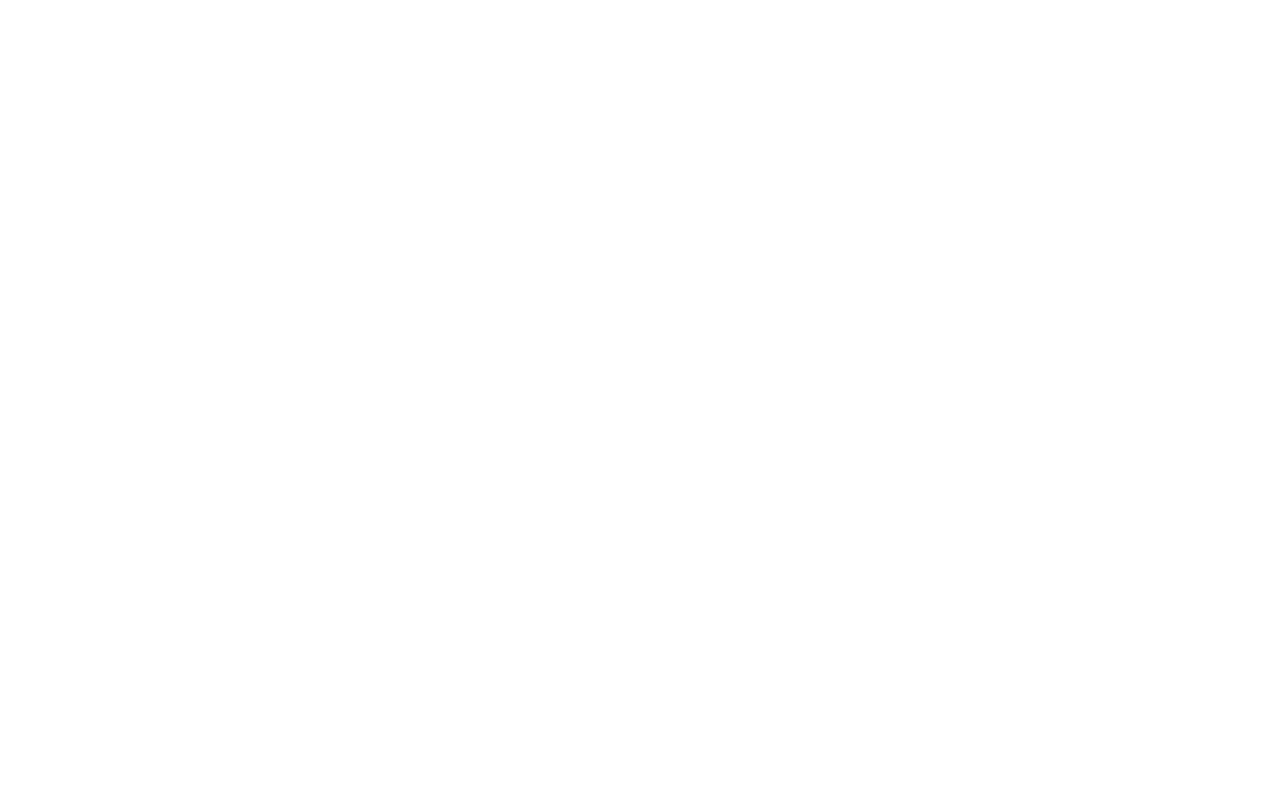
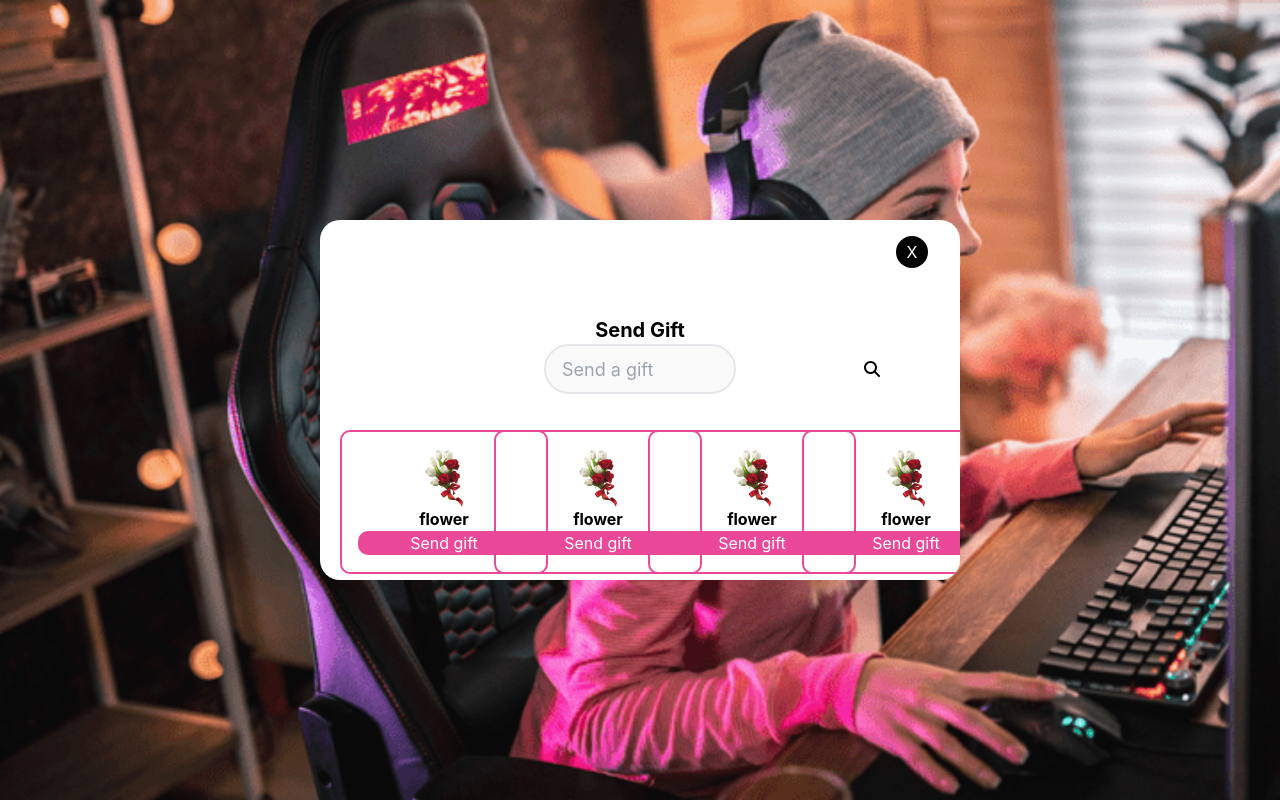
Before and after one commit to Mikepn02/live-streaming-platform, a React (Create React App) app: page /gift in a window 1280 px wide. Before the commit this address had no page. Built offline with nearby package versions, Linux system fonts and the light colour scheme.

Commit message:
final commit

```diff
--- a/src/App.css
+++ b/src/App.css
@@ -98,6 +98,7 @@
   background-image: url('../public/assets/programmer.jpeg');
   background-repeat: no-repeat;
   background-size: cover;
+  /* opacity: 80%; */
 }
 .challenge-bg{
   background-image: url('../public/assets/challenger.png');
--- a/src/App.js
+++ b/src/App.js
@@ -17,6 +17,8 @@
 import SettingContent from "./pages/dashboard-content/SettingContent";
 import Livestream from "./pages/dashboard-content/Livestream";
 import ChallengePage from "./pages/dashboard-content/ChallengePage";
+import AddCoins from "./pages/dashboard-content/AddCoins";
+import SendGift from "./pages/dashboard-content/Gift";
 
 function App() {
   const [isAuthenticated, setIsAuthenticated] = useState(false);
@@ -71,7 +73,15 @@
           />
           <Route
             path="/challenge"
-            element={<ChallengePage/>}
+            element={<ChallengePage />}
+          />
+          <Route
+            path="/coins"
+            element={<AddCoins />}
+          />
+          <Route
+            path="/gift"
+            element={<SendGift/>}
           />
           <Route path="/authentication" element={<Signup />} />
           <Route path="/dashboard/card" element={<Streamcard />} />
--- /dev/null
+++ b/src/components/cards/Giftcard.js
@@ -0,0 +1,15 @@
+import React from 'react'
+
+const Giftcard = ({image,gift}) => {
+    return (
+        <div>
+            <div className='border-2 border-pink-500 w-52 p-4 h-36 rounded-[10px] flex flex-col items-center justify-center'>
+                <img src={image} alt='flower'/>
+                <h1 className='text-center font-bold'>{gift}</h1>
+                <button className='text-white bg-pink-500 w-full rounded-[10px]'>Send gift</button>
+                </div>
+        </div>
+    )
+}
+
+export default Giftcard
--- a/src/constants/index.js
+++ b/src/constants/index.js
@@ -503,3 +503,53 @@
         reply: "Hellosssssssssssssssse..."
     },
 ]
+export const Gifts = [
+    {
+        image: '/assets/flowers.png',
+        gift: 'flower'
+    },
+    {
+        image: '/assets/flowers.png',
+        gift: 'flower'
+    },
+    {
+        image: '/assets/flowers.png',
+        gift: 'flower'
+    },
+    {
+        image: '/assets/flowers.png',
+        gift: 'flower'
+    },
+    {
+        image: '/assets/flowers.png',
+        gift: 'flower'
+    },
+    {
+        image: '/assets/flowers.png',
+        gift: 'flower'
+    },
+    {
+        image: '/assets/flowers.png',
+        gift: 'flower'
+    },
+    {
+        image: '/assets/flowers.png',
+        gift: 'flower'
+    },
+    {
+        image: '/assets/flowers.png',
+        gift: 'flower'
+    },
+    {
+        image: '/assets/flowers.png',
+        gift: 'flower'
+    },
+    {
+        image: '/assets/flowers.png',
+        gift: 'flower'
+    },
+    {
+        image: '/assets/flowers.png',
+        gift: 'flower'
+    },
+]
--- /dev/null
+++ b/src/pages/dashboard-content/AddCoins.js
@@ -0,0 +1,57 @@
+import React from 'react'
+import { useState } from 'react'
+
+const AddCoins = () => {
+    const [isVisible , setIsVisible] = useState(true)
+    const handleCloseClick = () => {
+        setIsVisible(false)
+    }
+    return (
+        <div className='stream-bg h-screen flex justify-center items-center'>
+            <div className={`bg-white w-[50vw] h-[45vh] rounded-[20px]  overflow-x-auto ${isVisible ? '' : 'hidden'}`}>
+            <div className='flex justify-end pr-8 pt-8  items-center'>
+                <button
+                onClick={handleCloseClick}
+                className='bg-black text-white flex items-center w-8 h-8 fixed rounded-full justify-center'>
+                    X
+                </button>
+                </div>
+                <h1 className='text-center text-xl font-bold mt-16'>You don't have enought coins</h1>
+                <p className='text-center mt-4'>Purchase your coin now</p>
+                <div className='flex justify-center gap-4  mt-4'>
+                    <div className='border-2 border-pink-500 w-52 p-4  h-52 rounded-[10px]'>
+                        <h1 className='text-center font-bold'>100 Coins</h1>
+                        <h1 className='text-center font-bold text-4xl'>13$</h1>
+                        <p className='w-full'>100 coins allowing you to get ability to send send friend requestes and give a gifts.</p>
+                        <button className='text-white bg-pink-500 w-full rounded-[10px]'>Purchase</button>
+
+                    </div>
+                    <div className='border-2 border-pink-500 w-52 p-4  h-52 rounded-[10px]'>
+                        <h1 className='text-center font-bold'>300 Coins</h1>
+                        <h1 className='text-center font-bold text-4xl'>$34</h1>
+                        <p className='w-full'>300 coins allowing you to get ability to send send friend requestes and give a gifts.</p>
+                        <button className='text-white bg-pink-500 w-full rounded-[10px]'>Purchase</button>
+
+                    </div>
+                    <div className='border-2 border-pink-500 w-52 p-4  h-52 rounded-[10px]'>
+                        <h1 className='text-center font-bold'>500 Coins</h1>
+                        <h1 className='text-center font-bold text-4xl'>$49</h1>
+                        <p className='w-full'>500 coins allowing you to get ability to send send friend requestes and give a gifts.</p>
+                        <button className='text-white bg-pink-500 w-full rounded-[10px]'>Purchase</button>
+
+                    </div>
+                    <div className='border-2 border-pink-500 w-52 p-4  h-52 rounded-[10px]'>
+                        <h1 className='text-center font-bold'>1000 Coins</h1>
+                        <h1 className='text-center font-bold text-4xl'>$89</h1>
+                        <p className='w-full'>1000 coins allowing you to get ability to send send friend requestes and give a gifts.</p>
+                        <button className='text-white bg-pink-500 w-full rounded-[10px]'>Purchase</button>
+
+                    </div>
+                </div>
+            </div>
+        </div>
+
+    )
+}
+
+export default AddCoins
--- a/src/pages/dashboard-content/ChallengePage.js
+++ b/src/pages/dashboard-content/ChallengePage.js
@@ -35,7 +35,6 @@
             </div>
             <div className='h-1/2 challenge-bg flex justify-between'>
                 <div className='flex flex-col w-1/2 h-full'>
-
                     <div className='p-5 space-y-2 bg-2 mt-auto w-[60%] rounded-[10px] ml-8 mb-4'>
                         <h1 className='text-3xl  text-white mt-aut'>Live:Cyberpunk vs Nemiga</h1>
                         <div className='flex space-x-4 items-center'>
@@ -45,13 +44,24 @@
                         <p className=' text-white'>IShowSpeed · bald · Videos · Subsrube to my 2nd channel on YT · Popular videos · Shorts · i might die bye · I Met Neymar · Eu Prado No Bailo With Neymar .</p>
                     </div>
                 </div>
-                <div className='mt-auto p-8'>
+                <div className='flex flex-col justify-between p-8'>
+                    <div className='flex space-x-3 pr-8 items-center justify-center'>
+                        <button className='relative flex ml-0 space-x-2 rounded-[50px] w-[9vw] h-10 items-center justify-center'>
+                            <div className='bg-[#D7DF4D] w-full h-full opacity-[17%] rounded-[50px] absolute inset-0'></div>
+                            <h1 className='text-[#D7DF4D] font-bold'>32,234 viewers</h1>
+                        </button>
+                        <button className='text-black bg-[#D7DF4D] rounded-full w-32 h-10'>Give coins</button>
+                        <button className='rounded-[50%]'>
+                            <img src='/assets/gift.png' alt='gift' width={40} height={40} />
+                        </button>
+                    </div>
+                    <div>
                         <div className='flex flex-col gap-5 justify-end items-end'>
                             <div className='flex space-x-4 items-center'>
                                 <p className='text-white text-xl'>iShowSpeed</p>
                                 <div className='rounded-full bg-white w-16 h-16'></div>
                             </div>
-                        <div>🔥🔥🔥🔥🔥</div>
+                            <div>😅😅😅😅</div>
                             <div className='flex space-x-4 items-center'>
                                 <p className='text-white text-xl'>iShowSpeed</p>
                                 <div className='rounded-full bg-white w-16 h-16'></div>
@@ -68,6 +78,7 @@
                     </div>
                 </div>
             </div>
+        </div>
     )
 }
 
--- /dev/null
+++ b/src/pages/dashboard-content/Gift.js
@@ -0,0 +1,39 @@
+import React, { useState } from 'react'
+import Giftcard from '../../components/cards/Giftcard'
+import { Gifts } from '../../constants'
+
+const SendGift = () => {
+    const [isVisible , setIsVisible] = useState(true)
+    const handleCloseClick = () => {
+        setIsVisible(false)
+    }
+    return (
+        <div className='stream-bg h-screen flex justify-center items-center'>
+            <div className={`bg-white w-[50vw] h-[45vh] rounded-[20px]  overflow-x-auto ${isVisible ? '' : 'hidden'}`}>
+                <div className='flex justify-end pr-8 pt-8  items-center'>
+                    <button
+                        onClick={handleCloseClick}
+                        className='bg-black text-white flex items-center w-8 h-8 fixed rounded-full justify-center'>
+                        X
+                    </button>
+                </div>
+                <h1 className='text-center text-xl font-bold mt-16'>Send Gift</h1>
+                <div className='flex w-[30%] m-auto items-center  h-[50px] border-2 bg-[#FAFAFA] rounded-[50px]'>
+                    <input type='email' placeholder='Send a gift' className='h-[50px] w-[400px] indent-4 bg-transparent border-none outline-none color-[#797979] text-lg' />
+                    <img src='/assets/search.svg' alt='search' className='my-0 mx-[30px]' />
+                </div>
+                <div className='grid grid-cols-4 p-5 justify-center gap-4  mt-4'>
+                  {Gifts.map((gift) => (
+                     <Giftcard
+                     image={gift.image}
+                     gift={gift.gift}
+                     />
+                  ))}
+                </div>
+            </div>
+        </div>
+
+    )
+}
+
+export default SendGift
```
Also changed, not shown: public/assets/flowers.png (added). Lines whose indentation alone changed are shown as unchanged.
